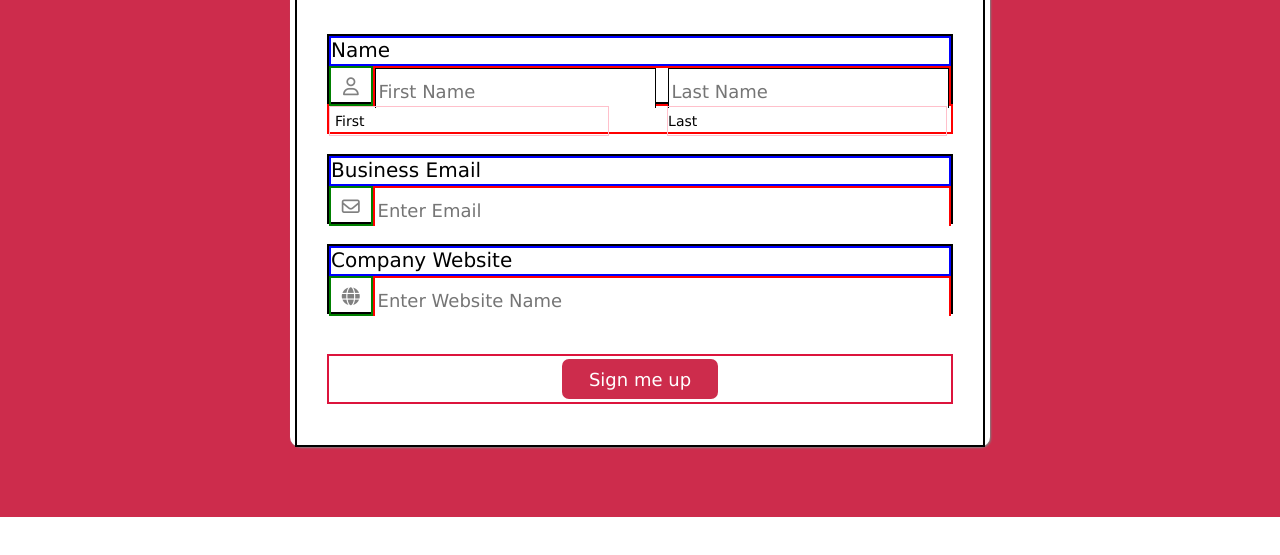
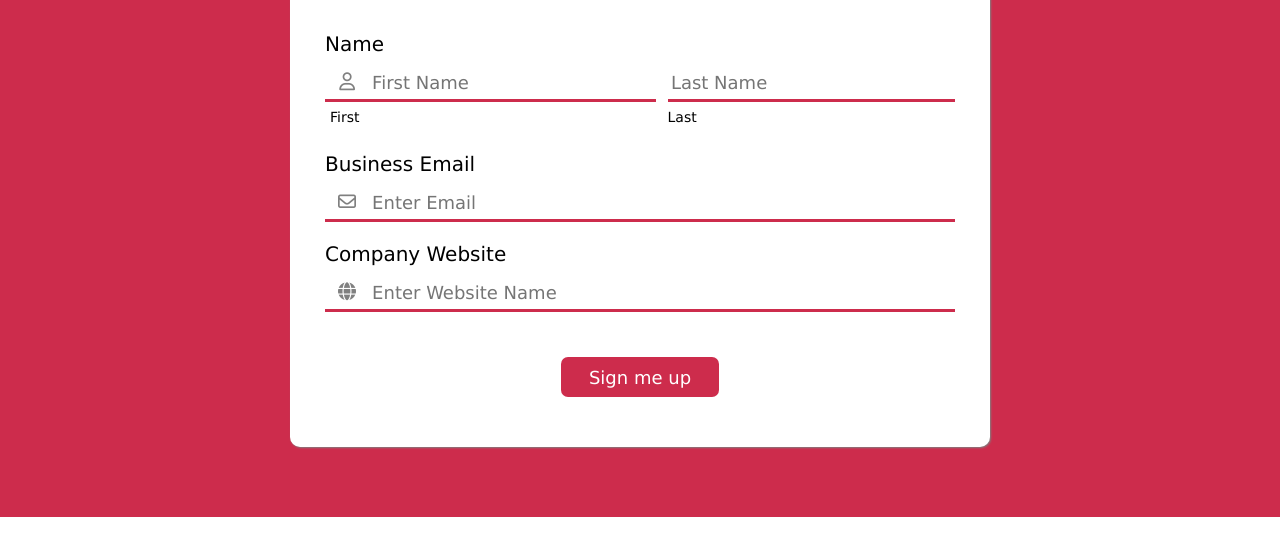
Before and after one commit to Prabhjot20022008/Sign-up, a plain HTML site: page index.html in a window 1280 px wide. Shown: the part 223-778 px from the top of the page. Drawn offline with Linux system fonts and the light colour scheme.

Commit message:
+ UI design

```diff
--- a/style.css
+++ b/style.css
@@ -70,21 +70,21 @@ main{
 .form-body{
     height: 450px;
     width: 100%;
-    border: 2px solid black;
+    /* border: 2px solid black;  */
     padding: 15px 30px ;
 }
 
 .part{
     height: 70px;
     width: 100%;
-    border: 2px solid black;
+    /* border: 2px solid black;  */
     margin-top: 20px;
 }
 
 .h1{
     height: 30px;
     width: 100%;
-    border: 2px solid blue;
+    /* border: 2px solid blue;  */
 }
 
 .h1 p{
@@ -100,11 +100,12 @@ main{
 .h2-a{
     height: 40px;
     width: 7%;
-    border: 2px solid green;
+    /* border: 2px solid green;  */
     display: flex;
     justify-content: center;
     align-items: center;
     padding-top: 2px;
+    border-bottom: 3px solid rgb(205, 44, 76);
 }
 
 .h2-a i{
@@ -115,7 +116,7 @@ main{
 .h2-b{
     height: 40px;
     width: 93%;
-    border: 2px solid red;
+    /* border: 2px solid red;  */
     display: flex;
     justify-content: space-between;
 }
@@ -123,7 +124,7 @@ main{
 .h2-b-1{
     height: 40px;
     width: 49%;
-    border: 1px solid black;
+    /* border: 1px solid black;  */
 }
 
 input{
@@ -132,6 +133,7 @@ input{
     font-size: 18px;
     padding: 4px 0px 0px 3px;
     border: none;
+    border-bottom: 3px solid rgb(205, 44, 76);
 }
 
 input:focus{
@@ -144,13 +146,13 @@ input:focus{
     display: flex;
     justify-content: space-between;
     font-size: 14px;
-    border: 2px solid red;
+    /* border: 2px solid red; */
 }
 
 .h3-a{
     height: 30px;
     width: 45%;
-    border: 1px solid pink;
+    /* border: 1px solid pink;   */
     display: flex;
     align-items: center;
     padding-left: 5px;
@@ -159,7 +161,7 @@ input:focus{
 .h3-b{
     height: 30px;
     width: 45%;
-    border: 1px solid pink;
+    /* border: 1px solid pink;  */
     margin-right: 4px;
     display: flex;
     align-items: center;
@@ -168,7 +170,7 @@ input:focus{
 .button{
     height: 50px;
     width: 100%;
-    border: 2px solid crimson;
+    /* border: 2px solid crimson; */
     display: flex;
     justify-content: center;
     align-items: center;
```
